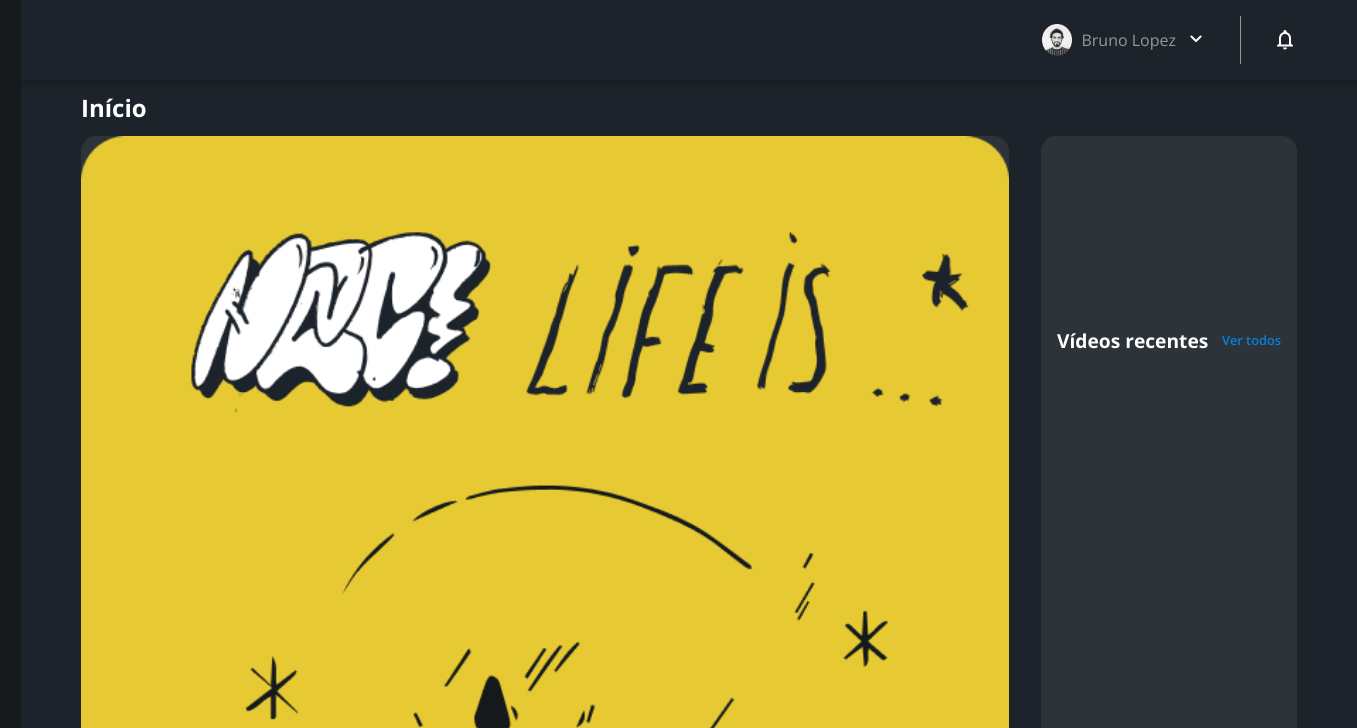
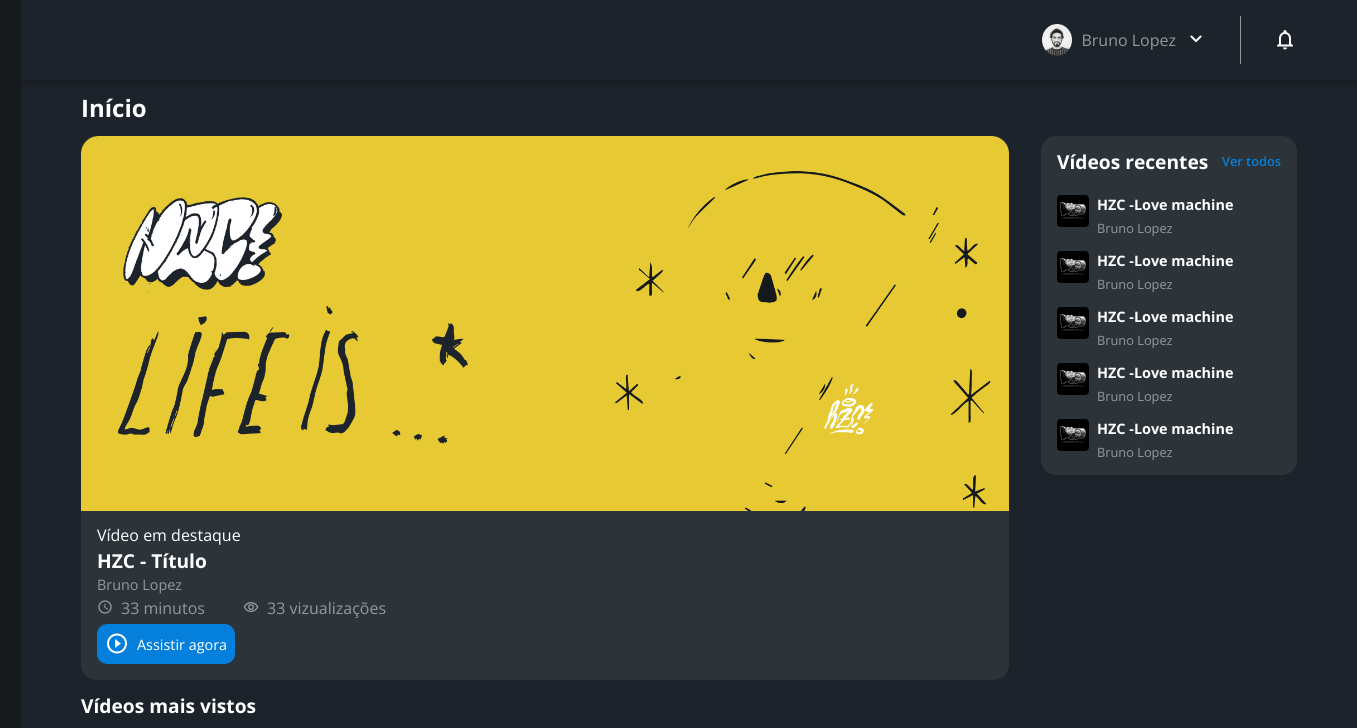
Before and after one commit to santanafx/flex-e-grid-main, a plain HTML site: page index.html in a window 1536 px wide. Shown: the top 728 px of the page, 179-1536 px from the left. Drawn offline with nearby package versions, Linux system fonts and the light colour scheme; a script that the page names is missing.

Commit message:
Versão final do projeto

```diff
--- a/assets/css/estilos.css
+++ b/assets/css/estilos.css
@@ -210,6 +210,10 @@ body {
     padding: 16px 60px;
     grid-column: 2;
   }
+
+  .titulo-secao {
+    grid-column: span 4;
+  }
 }
 
 .cartao {
@@ -228,6 +232,10 @@ body {
   display: grid;
   grid-template-columns: auto 1fr;
   gap: 8px;
+}
+
+.cartao__imagem--desktop {
+  display: none;
 }
 
 .cartao__destaque {
@@ -293,6 +301,23 @@ body {
 }
 
 @media screen and (min-width: 1440px) {
+  .cartao--destaque {
+    margin-bottom: 0px;
+  }
+
+  .cartao__imagem--mobile {
+    display: none;
+  }
+
+  .cartao__imagem--desktop {
+    display: block;
+  }
+
+  .cartao__botao--destaque {
+    grid-column: auto;
+    padding: 16px 8px;
+  }
+
   .cartao--recentes {
     display: grid;
     grid-template-columns: auto auto;
@@ -301,6 +326,7 @@ body {
     width: 256px;
     padding: 16px;
     box-sizing: border-box;
+    align-self: flex-start;
   }
 
   .cartao--recentes .cartao__titulo {
@@ -348,6 +374,10 @@ body {
   gap: 16px;
 }
 
+@media screen and (min-width: 1440px) {
+  .secao {
+    grid-template-columns: repeat(4, 1fr);
+  }
   .destaque-video {
     grid-area: destaque-video;
   }
@@ -371,3 +401,4 @@ body {
   .secao-produtos {
     grid-area: secao-produtos;
   }
+}
--- a/index.html
+++ b/index.html
@@ -32,7 +32,8 @@
     <main class="principal">
         <h2 class="titulo-pagina">Início</h2>
         <article class="cartao cartao--destaque destaque-video">
-            <img class="cartao__imagem" src="./assets/img/banner-mobile_1.png" alt="Banner do cartao">
+            <img class="cartao__imagem cartao__imagem--mobile" src="./assets/img/banner-mobile_1.png" alt="Banner do cartao">
+            <img class="cartao__imagem cartao__imagem--desktop" src="./assets/img/banner_1.png" alt="Banner do cartao">
             <div class="cartao__conteudo">
                 <p class="cartao__destaque">Vídeo em destaque</p>
                 <h3 class="cartao__titulo">HZC - Título</h3>
@@ -144,7 +145,8 @@
             </ul>
         </article>
         <article class="cartao cartao--destaque destaque-produtos">
-            <img class="cartao__imagem" src="./assets/img/banner-mobile_1.png" alt="Banner do cartao">
+            <img class="cartao__imagem cartao__imagem--mobile" src="./assets/img/banner-mobile_2.png" alt="Banner do cartao">
+            <img class="cartao__imagem cartao__imagem--desktop" src="./assets/img/banner_2.png" alt="Banner do cartao">
             <div class="cartao__conteudo">
                 <p class="cartao__destaque">Vídeo em destaque</p>
                 <h3 class="cartao__titulo">HZC - Título</h3>
```
Lines whose indentation alone changed are shown as unchanged.
